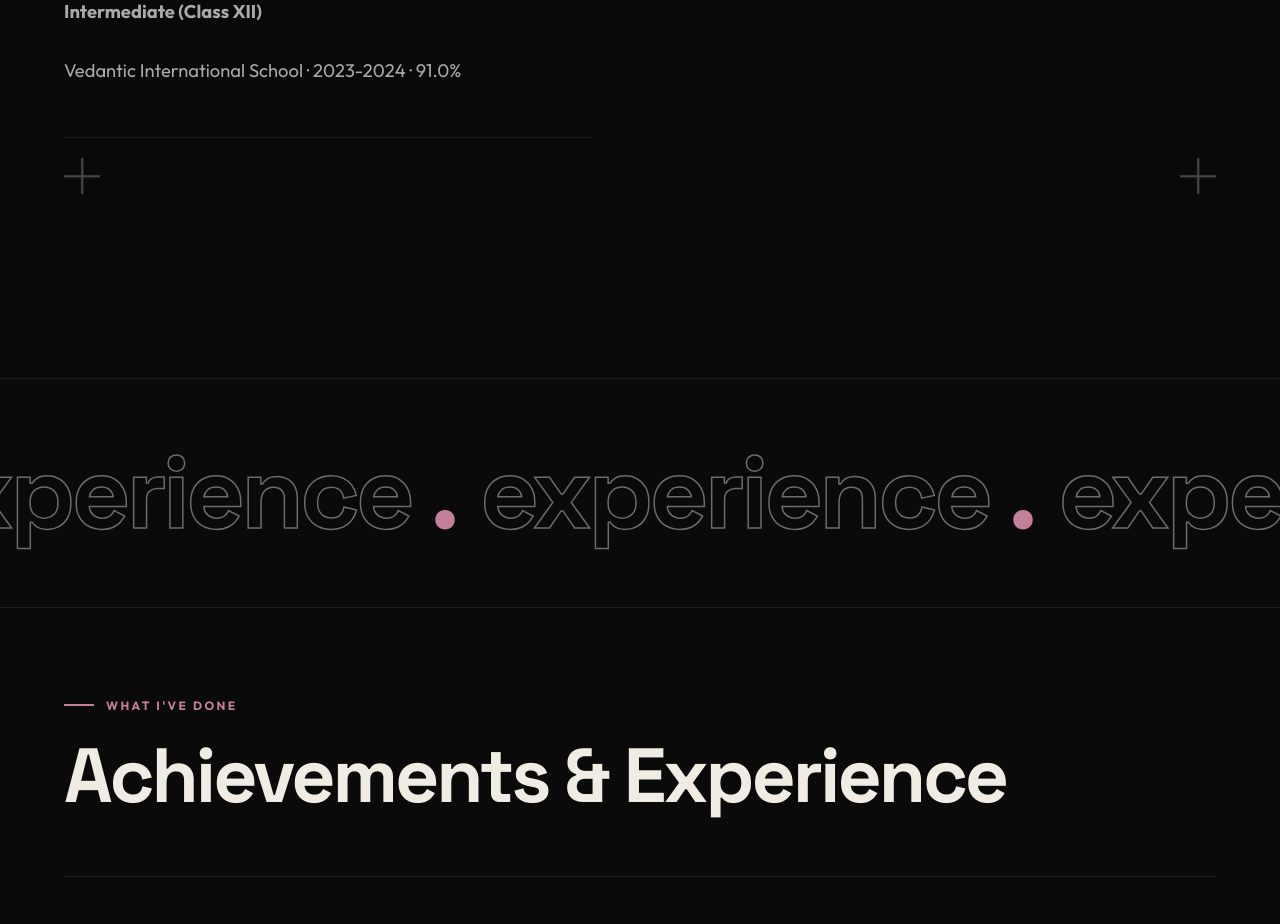
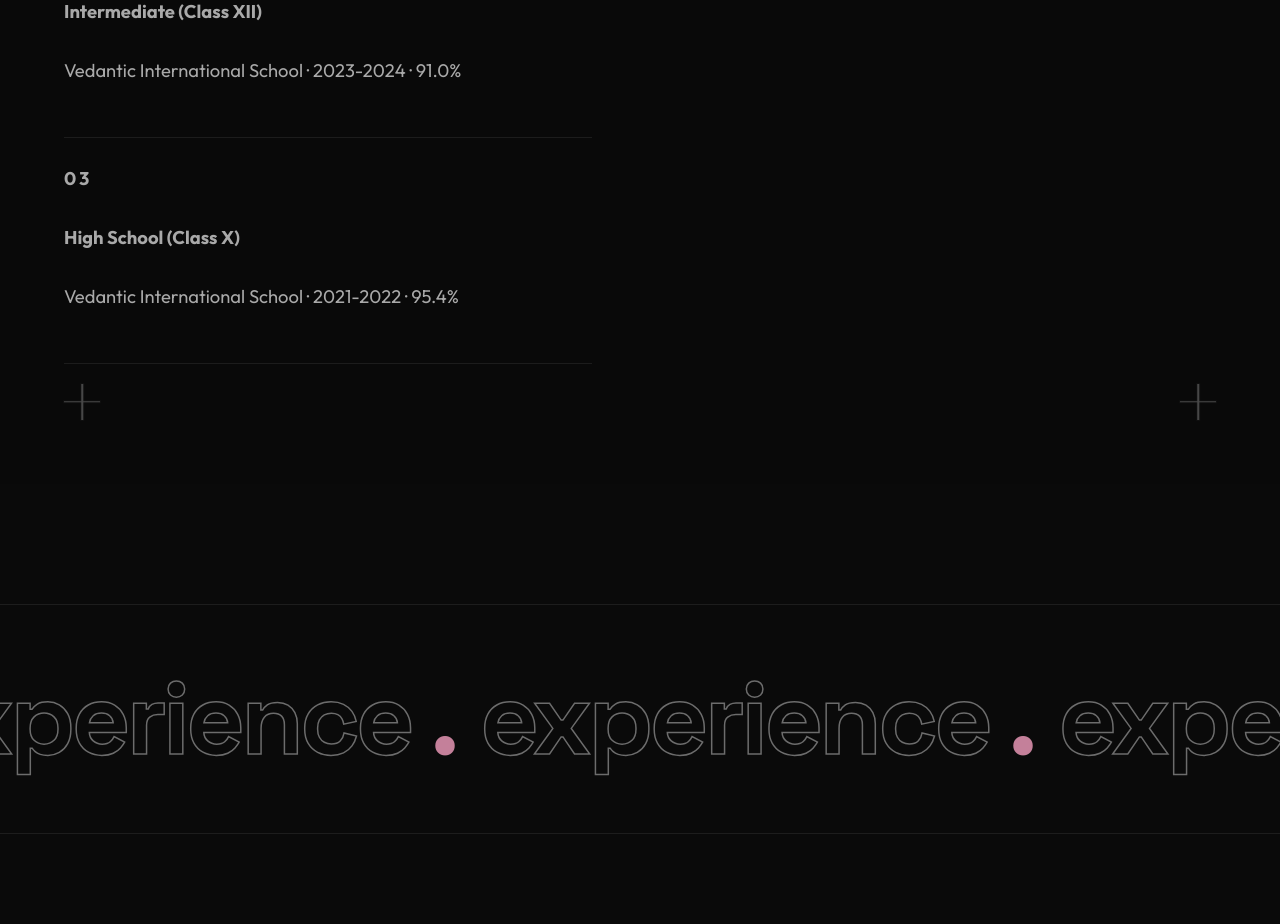
Before and after one commit to connectwithvanshika/Portfolio-2026, a React (Vite) app: page / in a window 1280 px wide. Shown: the part 3340-4264 px from the top of the page. Built offline with nearby package versions, Linux system fonts and the light colour scheme.

Commit message:
educational changes

```diff
--- a/src/components/About.jsx
+++ b/src/components/About.jsx
@@ -75,6 +75,13 @@ const About = () => {
                 <p className="edu-title">Intermediate (Class XII)</p>
                 <p className="edu-sub">Vedantic International School · 2023-2024 · 91.0%</p>
               </div>
+
+              <div className="edu-item">
+                <p className="edu-num">03</p>
+                <p className="edu-title">High School (Class X)</p>
+                <p className="edu-sub">Vedantic International School · 2021-2022 · 95.4%</p>
+              </div>
+
             </div>
           </div>
 
```
